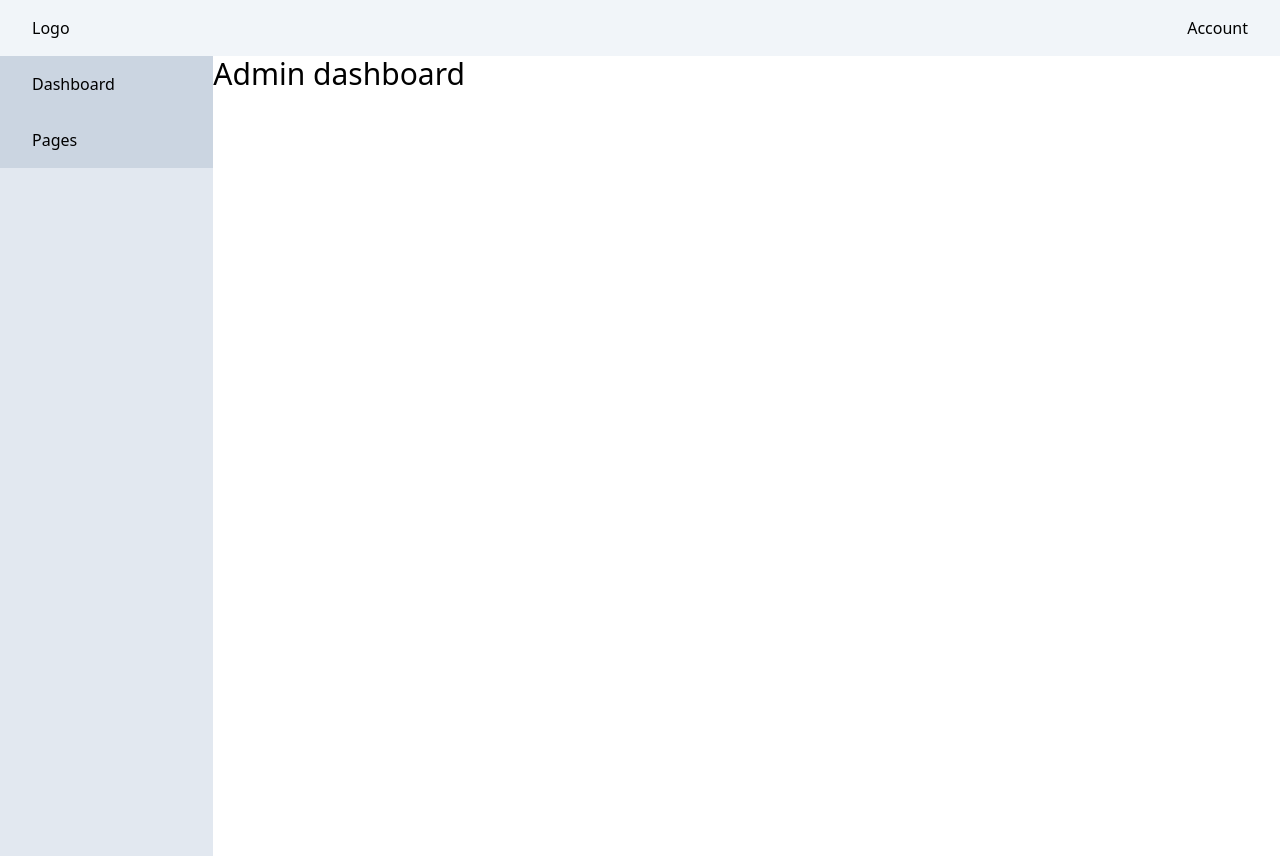
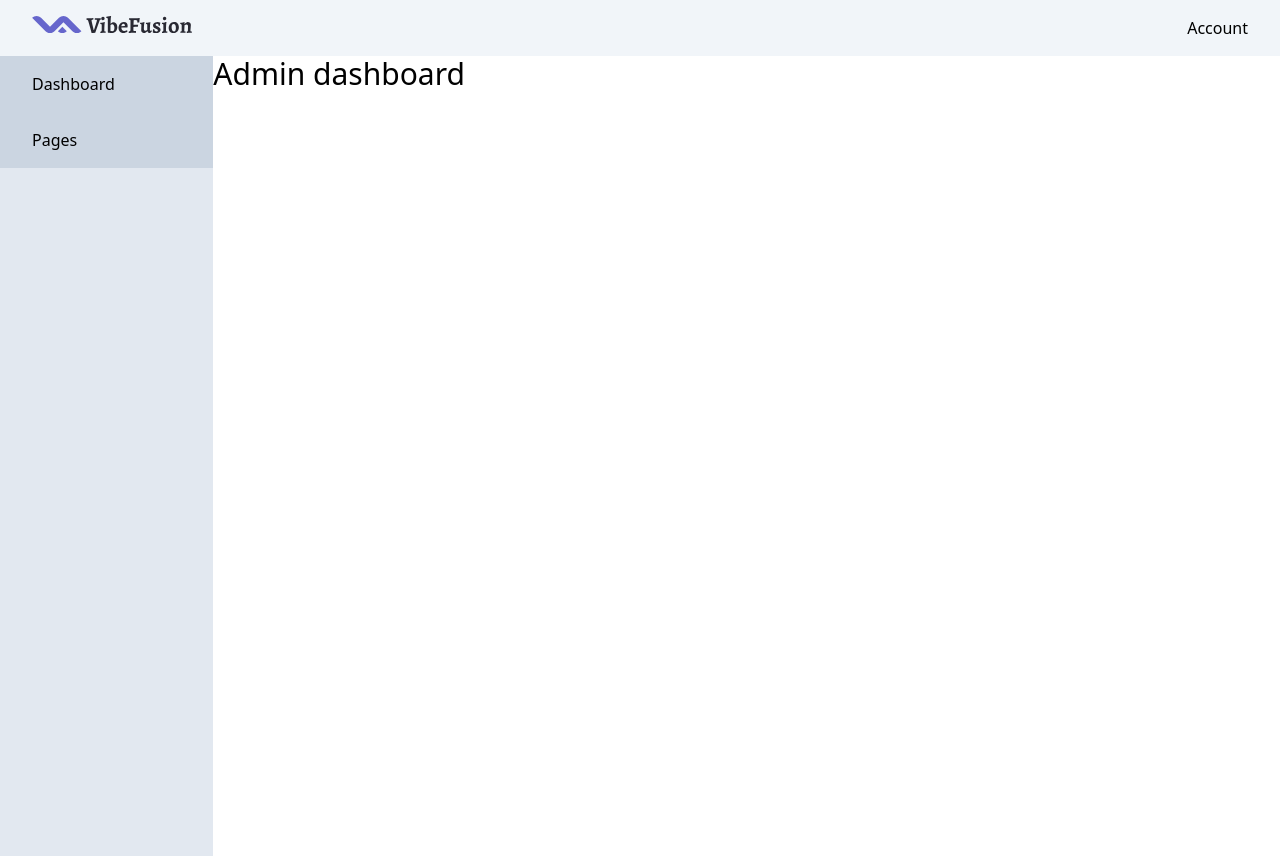
Before and after one commit to Citingdude/vibefusion-front-end, a Nuxt app: page /admin in a window 1280 px wide. Built offline with nearby package versions, Linux system fonts and the light colour scheme; no server answers.

Commit message:
Add logo

```diff
--- a/layouts/admin.vue
+++ b/layouts/admin.vue
@@ -1,11 +1,12 @@
 <script setup>
+import AppLogo from '~~/components/branding/AppLogo.vue';
 
 </script>
 
 <template>
   <div class="min-h-screen">
     <header class="bg-slate-100 px-8 py-4 flex justify-between">
-      <div>Logo</div>
+      <AppLogo class="w-40" />
 
       <div>Account</div>
     </header>
```
